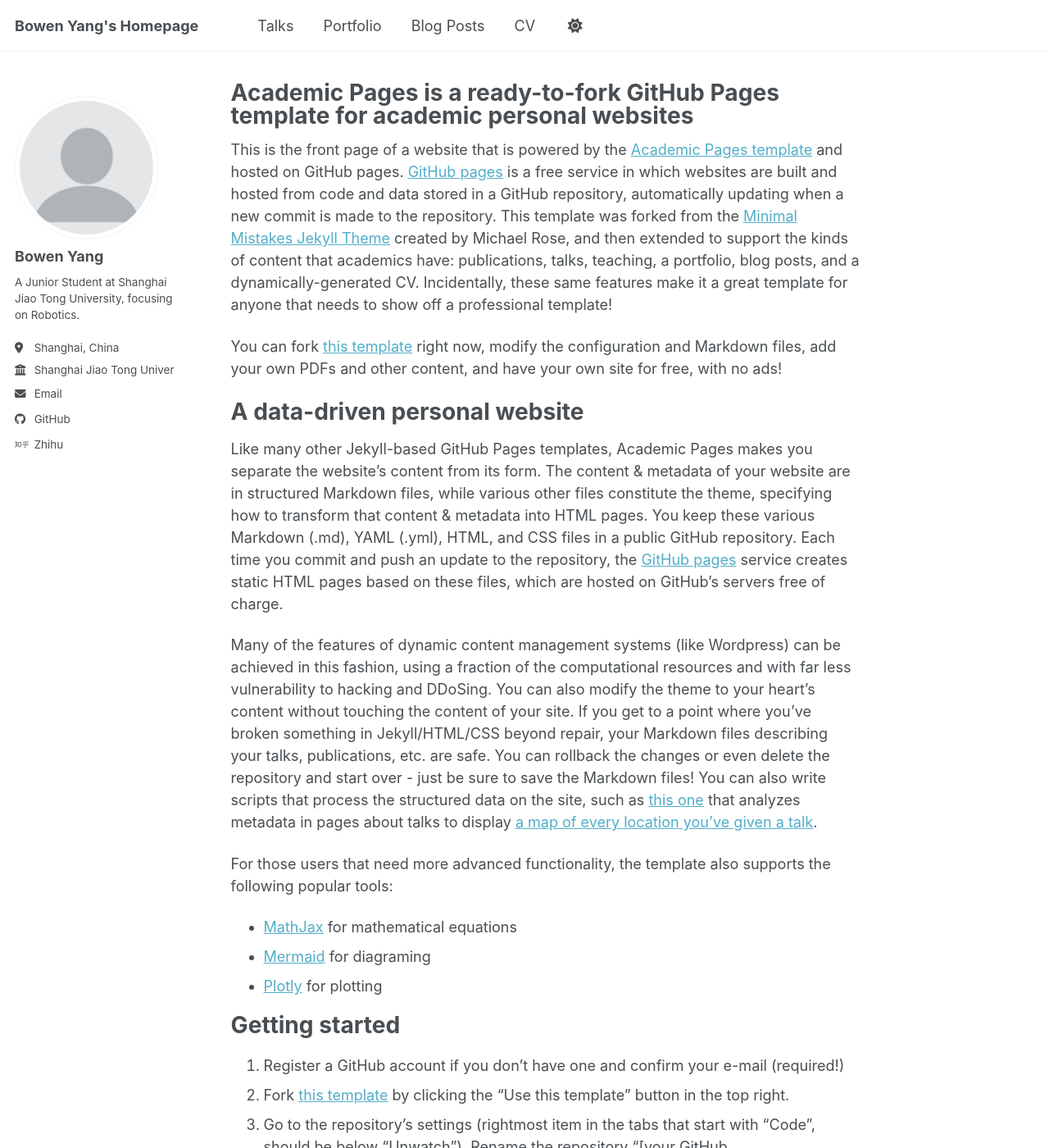
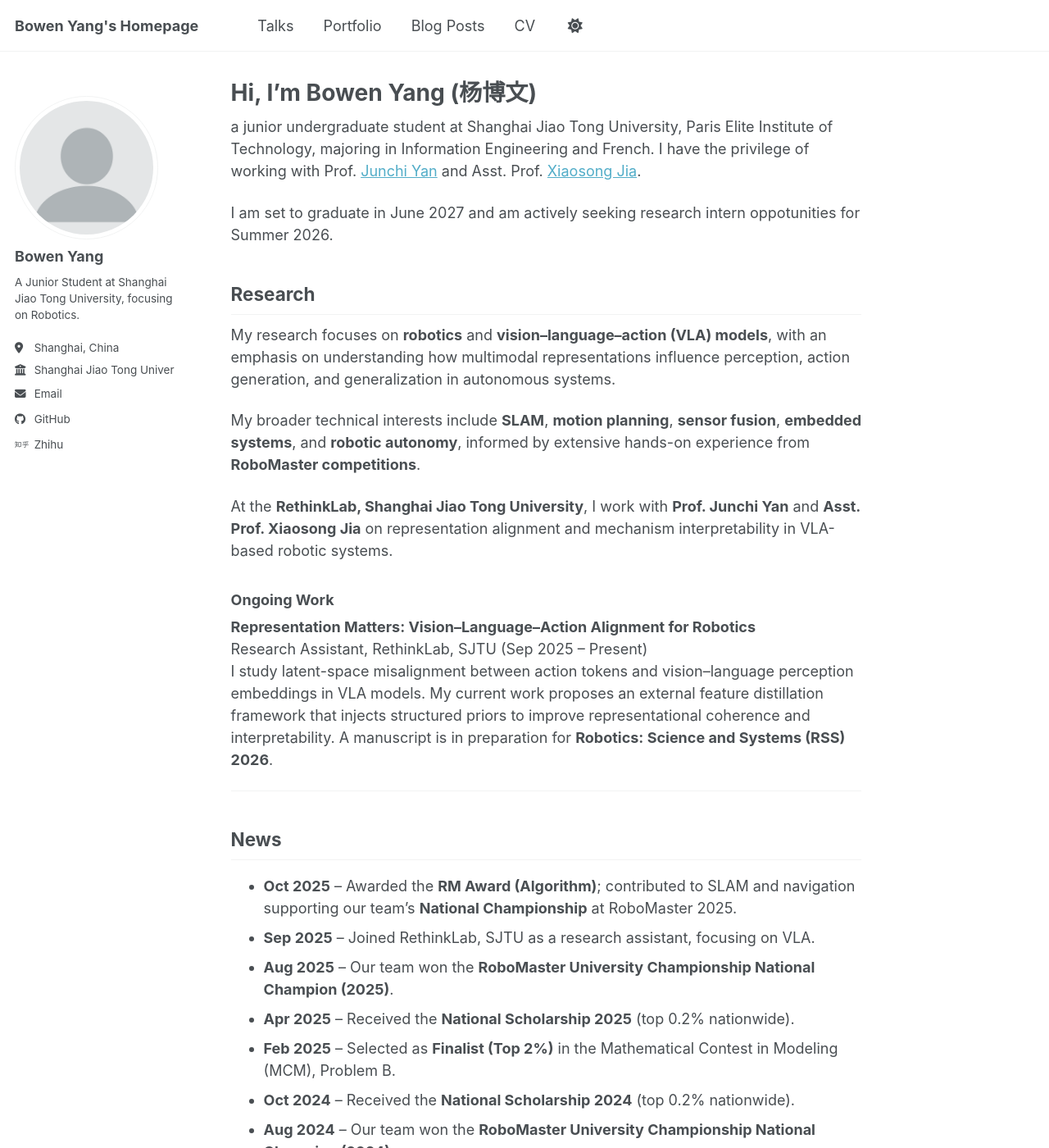
Before and after one commit to ybwowen/ybwowen.github.io, a Jekyll site: the page built from _pages/about.md, in a window 1280 px wide and 1400 px high. Shown: the whole window at 82% size. Built offline with Jekyll 4.4.1, drawn with Linux system fonts in a browser that asks for light colours; a script bundle is joined from its source files by our own code; library files that are not in the unit come from our copies; some of the changed text lies outside the part shown.

Commit message:
feat: update about.md

```diff
--- a/_pages/about.md
+++ b/_pages/about.md
@@ -1,56 +1,38 @@
 ---
 permalink: /
-title: "Academic Pages is a ready-to-fork GitHub Pages template for academic personal websites"
+title: "Hi, I'm Bowen Yang (杨博文)"
 author_profile: true
 redirect_from:
   - /about/
   - /about.html
 ---
 
-This is the front page of a website that is powered by the [Academic Pages template](https://github.com/academicpages/academicpages.github.io) and hosted on GitHub pages. [GitHub pages](https://pages.github.com) is a free service in which websites are built and hosted from code and data stored in a GitHub repository, automatically updating when a new commit is made to the repository. This template was forked from the [Minimal Mistakes Jekyll Theme](https://mmistakes.github.io/minimal-mistakes/) created by Michael Rose, and then extended to support the kinds of content that academics have: publications, talks, teaching, a portfolio, blog posts, and a dynamically-generated CV. Incidentally, these same features make it a great template for anyone that needs to show off a professional template!
+a junior undergraduate student at Shanghai Jiao Tong University, Paris Elite Institute of Technology, majoring in Information Engineering and French. I have the privilege of working with Prof. [Junchi Yan](https://thinklab.sjtu.edu.cn/) and Asst. Prof. [Xiaosong Jia](https://jiaxiaosong1002.github.io/).
 
- You can fork [this template](https://github.com/academicpages/academicpages.github.io) right now, modify the configuration and Markdown files, add your own PDFs and other content, and have your own site for free, with no ads!
+I am set to graduate in June 2027 and am actively seeking research intern oppotunities for Summer 2026.
 
-A data-driven personal website
-======
-Like many other Jekyll-based GitHub Pages templates, Academic Pages makes you separate the website's content from its form. The content & metadata of your website are in structured Markdown files, while various other files constitute the theme, specifying how to transform that content & metadata into HTML pages. You keep these various Markdown (.md), YAML (.yml), HTML, and CSS files in a public GitHub repository. Each time you commit and push an update to the repository, the [GitHub pages](https://pages.github.com/) service creates static HTML pages based on these files, which are hosted on GitHub's servers free of charge.
+## Research
 
-Many of the features of dynamic content management systems (like Wordpress) can be achieved in this fashion, using a fraction of the computational resources and with far less vulnerability to hacking and DDoSing. You can also modify the theme to your heart's content without touching the content of your site. If you get to a point where you've broken something in Jekyll/HTML/CSS beyond repair, your Markdown files describing your talks, publications, etc. are safe. You can rollback the changes or even delete the repository and start over - just be sure to save the Markdown files! You can also write scripts that process the structured data on the site, such as [this one](https://github.com/academicpages/academicpages.github.io/blob/master/talkmap.ipynb) that analyzes metadata in pages about talks to display [a map of every location you've given a talk](https://academicpages.github.io/talkmap.html).
+My research focuses on **robotics** and **vision–language–action (VLA) models**, with an emphasis on understanding how multimodal representations influence perception, action generation, and generalization in autonomous systems.
 
-For those users that need more advanced functionality, the template also supports the following popular tools:
-- [MathJax](https://www.mathjax.org/) for mathematical equations
-- [Mermaid](https://mermaid.js.org/) for diagraming
-- [Plotly](https://plotly.com/javascript/) for plotting
+My broader technical interests include **SLAM**, **motion planning**, **sensor fusion**, **embedded systems**, and **robotic autonomy**, informed by extensive hands-on experience from **RoboMaster competitions**.
 
-Getting started
-======
-1. Register a GitHub account if you don't have one and confirm your e-mail (required!)
-1. Fork [this template](https://github.com/academicpages/academicpages.github.io) by clicking the "Use this template" button in the top right.
-1. Go to the repository's settings (rightmost item in the tabs that start with "Code", should be below "Unwatch"). Rename the repository "[your GitHub username].github.io", which will also be your website's URL.
-1. Set site-wide configuration and create content & metadata (see below -- also see [this set of diffs](https://archive.is/3TPas) showing what files were changed to set up [an example site](https://getorg-testacct.github.io) for a user with the username "getorg-testacct")
-1. Upload any files (like PDFs, .zip files, etc.) to the files/ directory. They will appear at https://[your GitHub username].github.io/files/example.pdf.
-1. Check status by going to the repository settings, in the "GitHub pages" section
+At the **RethinkLab, Shanghai Jiao Tong University**, I work with **Prof. Junchi Yan** and **Asst. Prof. Xiaosong Jia** on representation alignment and mechanism interpretability in VLA-based robotic systems.
 
-Site-wide configuration
-------
-The main configuration file for the site is in the base directory in [_config.yml](https://github.com/academicpages/academicpages.github.io/blob/master/_config.yml), which defines the content in the sidebars and other site-wide features. You will need to replace the default variables with ones about yourself and your site's github repository. The configuration file for the top menu is in [_data/navigation.yml](https://github.com/academicpages/academicpages.github.io/blob/master/_data/navigation.yml). For example, if you don't have a portfolio or blog posts, you can remove those items from that navigation.yml file to remove them from the header.
+### Ongoing Work
+**Representation Matters: Vision–Language–Action Alignment for Robotics**
+Research Assistant, RethinkLab, SJTU (Sep 2025 – Present)
+I study latent-space misalignment between action tokens and vision–language perception embeddings in VLA models. My current work proposes an external feature distillation framework that injects structured priors to improve representational coherence and interpretability. A manuscript is in preparation for **Robotics: Science and Systems (RSS) 2026**.
 
-Create content & metadata
-------
-For site content, there is one Markdown file for each type of content, which are stored in directories like _publications, _talks, _posts, _teaching, or _pages. For example, each talk is a Markdown file in the [_talks directory](https://github.com/academicpages/academicpages.github.io/tree/master/_talks). At the top of each Markdown file is structured data in YAML about the talk, which the theme will parse to do lots of cool stuff. The same structured data about a talk is used to generate the list of talks on the [Talks page](https://academicpages.github.io/talks), each [individual page](https://academicpages.github.io/talks/2012-03-01-talk-1) for specific talks, the talks section for the [CV page](https://academicpages.github.io/cv), and the [map of places you've given a talk](https://academicpages.github.io/talkmap.html) (if you run this [python file](https://github.com/academicpages/academicpages.github.io/blob/master/talkmap.py) or [Jupyter notebook](https://github.com/academicpages/academicpages.github.io/blob/master/talkmap.ipynb), which creates the HTML for the map based on the contents of the _talks directory).
+---
 
-**Markdown generator**
+## News
 
-The repository includes [a set of Jupyter notebooks](https://github.com/academicpages/academicpages.github.io/tree/master/markdown_generator
-) that converts a CSV containing structured data about talks or presentations into individual Markdown files that will be properly formatted for the Academic Pages template. The sample CSVs in that directory are the ones I used to create my own personal website at stuartgeiger.com. My usual workflow is that I keep a spreadsheet of my publications and talks, then run the code in these notebooks to generate the Markdown files, then commit and push them to the GitHub repository.
-
-How to edit your site's GitHub repository
-------
-Many people use a git client to create files on their local computer and then push them to GitHub's servers. If you are not familiar with git, you can directly edit these configuration and Markdown files directly in the github.com interface. Navigate to a file (like [this one](https://github.com/academicpages/academicpages.github.io/blob/master/_talks/2012-03-01-talk-1.md) and click the pencil icon in the top right of the content preview (to the right of the "Raw | Blame | History" buttons). You can delete a file by clicking the trashcan icon to the right of the pencil icon. You can also create new files or upload files by navigating to a directory and clicking the "Create new file" or "Upload files" buttons.
-
-Example: editing a Markdown file for a talk
-![Editing a Markdown file for a talk](/images/editing-talk.png)
-
-For more info
-------
-More info about configuring Academic Pages can be found in [the guide](https://academicpages.github.io/markdown/), the [growing wiki](https://github.com/academicpages/academicpages.github.io/wiki), and you can always [ask a question on GitHub](https://github.com/academicpages/academicpages.github.io/discussions). The [guides for the Minimal Mistakes theme](https://mmistakes.github.io/minimal-mistakes/docs/configuration/) (which this theme was forked from) might also be helpful.
+- **Oct 2025** – Awarded the **RM Award (Algorithm)**; contributed to SLAM and navigation supporting our team’s **National Championship** at RoboMaster 2025.
+- **Sep 2025** – Joined RethinkLab, SJTU as a research assistant, focusing on VLA.
+- **Aug 2025** – Our team won the **RoboMaster University Championship National Champion (2025)**.
+- **Apr 2025** – Received the **National Scholarship 2025** (top 0.2% nationwide).
+- **Feb 2025** – Selected as **Finalist (Top 2%)** in the Mathematical Contest in Modeling (MCM), Problem B.
+- **Oct 2024** – Received the **National Scholarship 2024** (top 0.2% nationwide).
+- **Aug 2024** – Our team won the **RoboMaster University Championship National Champion (2024)**.
+- **Oct 2023 – Aug 2025** – Served as Vice-Captain and Algorithm Lead of Team Jiao Loong, directing work on SLAM, motion planning, and embedded autonomy.
```
